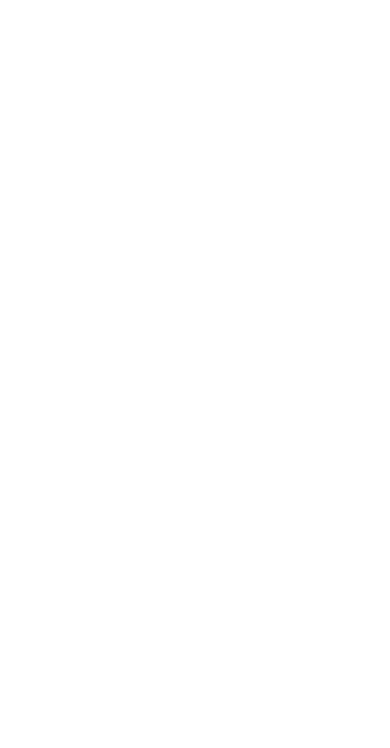
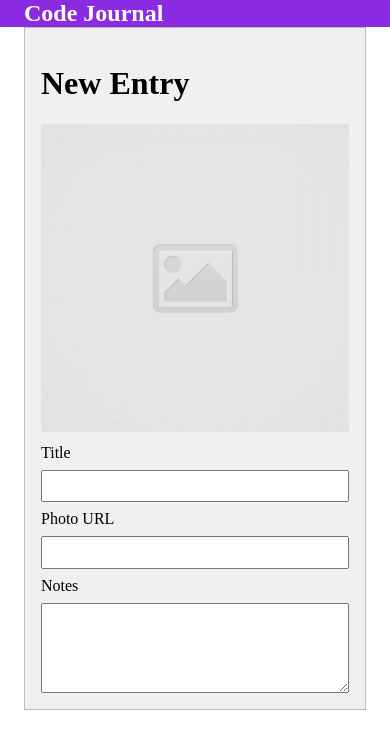
Before and after one commit to gquathamer/code-journal, a website: page index.html in a window 390 px wide. Drawn offline with Linux system fonts and the light colour scheme.

Commit message:
completed responsive layout for entry

```diff
--- a/css/styles.css
+++ b/css/styles.css
@@ -0,0 +1,33 @@
+header {
+  background-color: blueviolet;
+}
+
+.white-text {
+  color: white;
+}
+
+.no-margin {
+  margin: 0;
+}
+
+.padding-1em {
+  padding: 1em;
+}
+
+.col-sm-full {
+  width: 100%;
+}
+
+label,
+input,
+textarea {
+  display: block;
+  width: 100%;
+  padding-top: 0.5em;
+  padding-bottom: 0.5em;
+}
+
+form {
+  background-color: rgb(240, 240, 240);
+  border: 1px solid rgb(189, 189, 189);
+}
--- a/index.html
+++ b/index.html
@@ -16,8 +16,25 @@
 </head>
 <body>
   <header>
+    <div class="container">
+      <h2 class="white-text no-margin">Code Journal</h2>
+    </div>
   </header>
   <main>
+    <div data-view="entry-form" class="container">
+      <form id="create-entry" class="padding-1em">
+        <h1>New Entry</h1>
+        <div class="col-sm-full col-lg-third">
+          <img class="col-sm-full" src="./images/placeholder-image-square.jpg" alt="placeholder-image-square">
+        </div>
+        <label for="title">Title</label>
+        <input type="text" name="title" id="entry-title" required>
+        <label for="photo-url">Photo URL</label>
+        <input type="text" name="photo-url" id="entry-photo" required>
+        <label for="notes">Notes</label>
+        <textarea name="notes" id="entry-notes" rows="5" required></textarea>
+      </form>
+    </div>
   </main>
   <script src="js/data.js"></script>
   <script src="js/main.js"></script>
```
